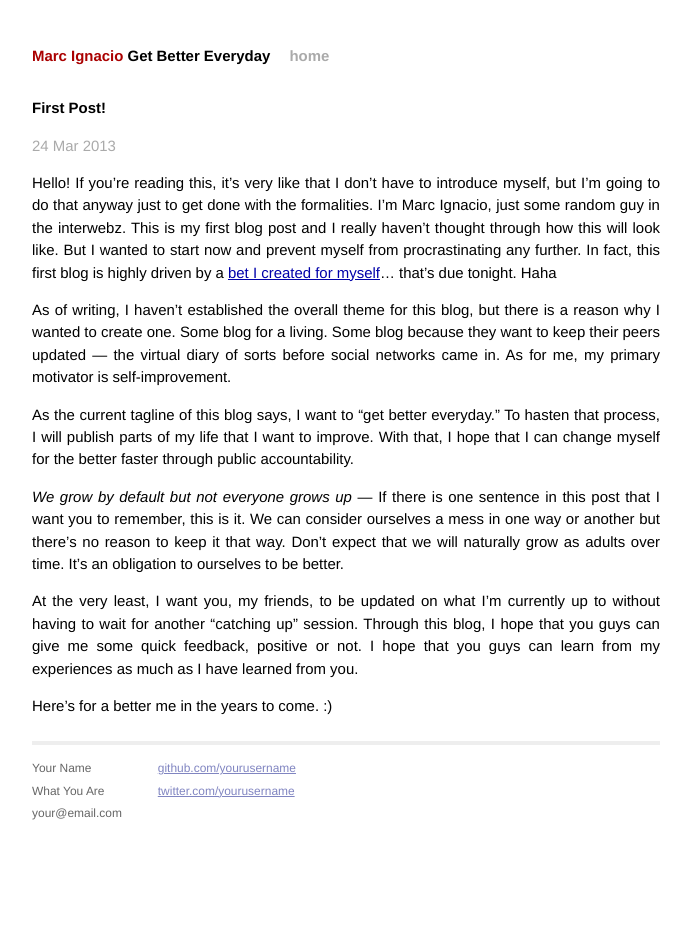
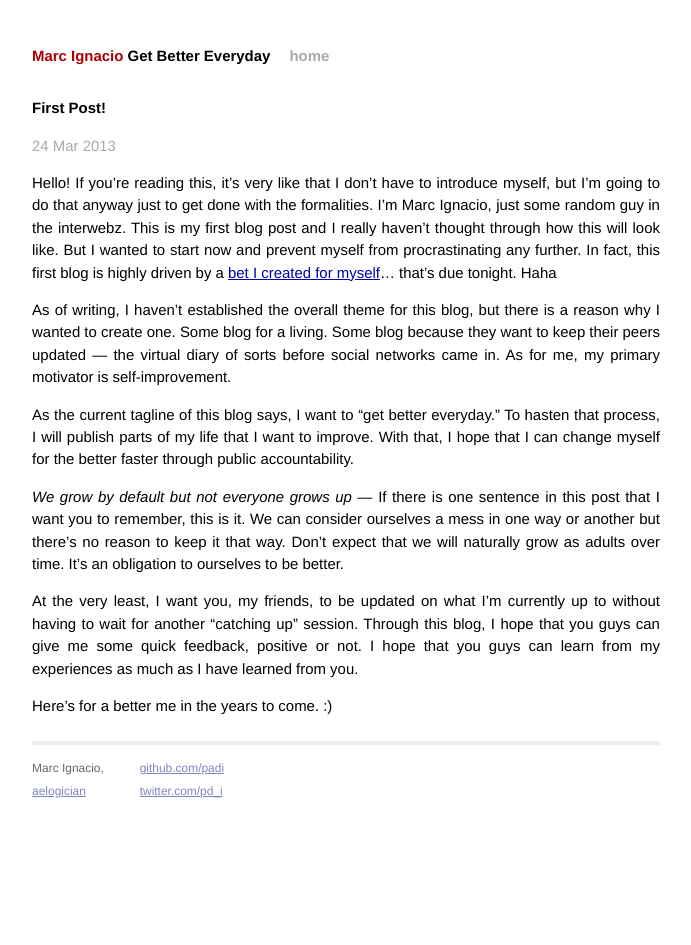
Before and after one commit to padi/padi.github.io, a Jekyll site: the page built from _posts/2013-03-23-first-post.markdown, in a window 1280 px wide. Shown: the whole page, without its empty margins (294-985 px from the left). Built offline with Jekyll 4.4.1, drawn with Linux system fonts in a browser that asks for light colours.

Commit message:
Change default layout - remove email - add name - add github and twitter account

```diff
--- a/_layouts/default.html
+++ b/_layouts/default.html
@@ -30,15 +30,14 @@
             <div class="footer">
               <div class="contact">
                 <p>
-                  Your Name<br />
-                  What You Are<br />
-                  your@email.com
+                  Marc Ignacio,<br />
+                  <a href="http://aelogica.com">aelogician</a><br />
                 </p>
               </div>
               <div class="contact">
                 <p>
-                  <a href="http://github.com/yourusername/">github.com/yourusername</a><br />
-                  <a href="http://twitter.com/yourusername/">twitter.com/yourusername</a><br />
+                  <a href="http://github.com/padi/">github.com/padi</a><br />
+                  <a href="http://twitter.com/pd_i/">twitter.com/pd_i</a><br />
                 </p>
               </div>
             </div>
```
